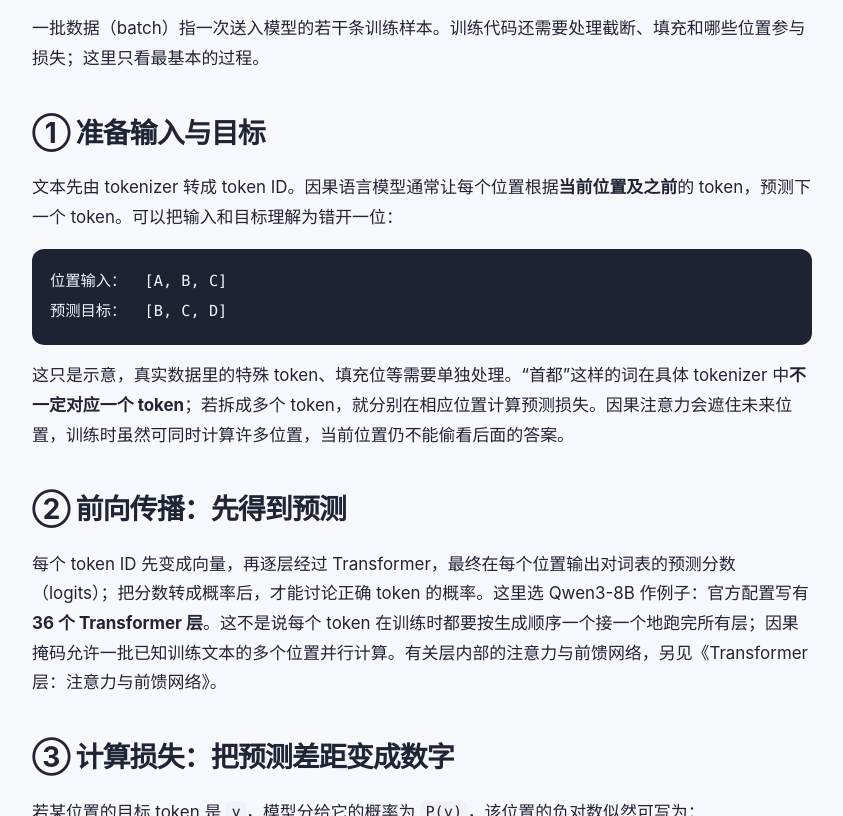
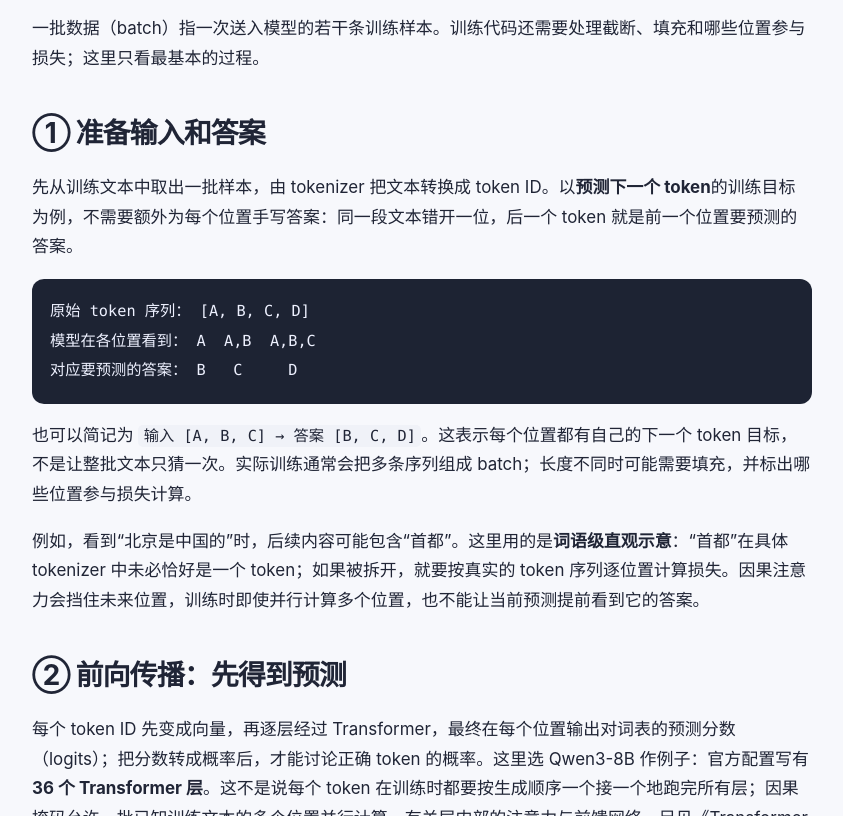
Before and after one commit to yuanzeli695-byte/learning-blog, an Astro site: page /llm/notes/fundamentals/one-batch-training in a window 1280 px wide. Shown: the part 718-1534 px from the top of the page, without its empty margins (218-1061 px from the left). Built offline with nearby package versions, Linux system fonts and the light colour scheme; Astro itself is replaced by a stand-in of ours; code samples lack their colours.

Commit message:
Clarify input and next-token targets in training note

````diff
--- a/src/pages/llm/notes/fundamentals/one-batch-training.md
+++ b/src/pages/llm/notes/fundamentals/one-batch-training.md
@@ -19,16 +19,19 @@ order: 10
 
 一批数据（batch）指一次送入模型的若干条训练样本。训练代码还需要处理截断、填充和哪些位置参与损失；这里只看最基本的过程。
 
-## ① 准备输入与目标
+## ① 准备输入和答案
 
-文本先由 tokenizer 转成 token ID。因果语言模型通常让每个位置根据**当前位置及之前**的 token，预测下一个 token。可以把输入和目标理解为错开一位：
+先从训练文本中取出一批样本，由 tokenizer 把文本转换成 token ID。以**预测下一个 token**的训练目标为例，不需要额外为每个位置手写答案：同一段文本错开一位，后一个 token 就是前一个位置要预测的答案。
 
 ```text
-位置输入：  [A, B, C]
-预测目标：  [B, C, D]
+原始 token 序列： [A, B, C, D]
+模型在各位置看到： A  A,B  A,B,C
+对应要预测的答案： B   C     D
 ```
 
-这只是示意，真实数据里的特殊 token、填充位等需要单独处理。“首都”这样的词在具体 tokenizer 中**不一定对应一个 token**；若拆成多个 token，就分别在相应位置计算预测损失。因果注意力会遮住未来位置，训练时虽然可同时计算许多位置，当前位置仍不能偷看后面的答案。
+也可以简记为 `输入 [A, B, C] → 答案 [B, C, D]`。这表示每个位置都有自己的下一个 token 目标，不是让整批文本只猜一次。实际训练通常会把多条序列组成 batch；长度不同时可能需要填充，并标出哪些位置参与损失计算。
+
+例如，看到“北京是中国的”时，后续内容可能包含“首都”。这里用的是**词语级直观示意**：“首都”在具体 tokenizer 中未必恰好是一个 token；如果被拆开，就要按真实的 token 序列逐位置计算损失。因果注意力会挡住未来位置，训练时即使并行计算多个位置，也不能让当前预测提前看到它的答案。
 
 ## ② 前向传播：先得到预测
 
````
